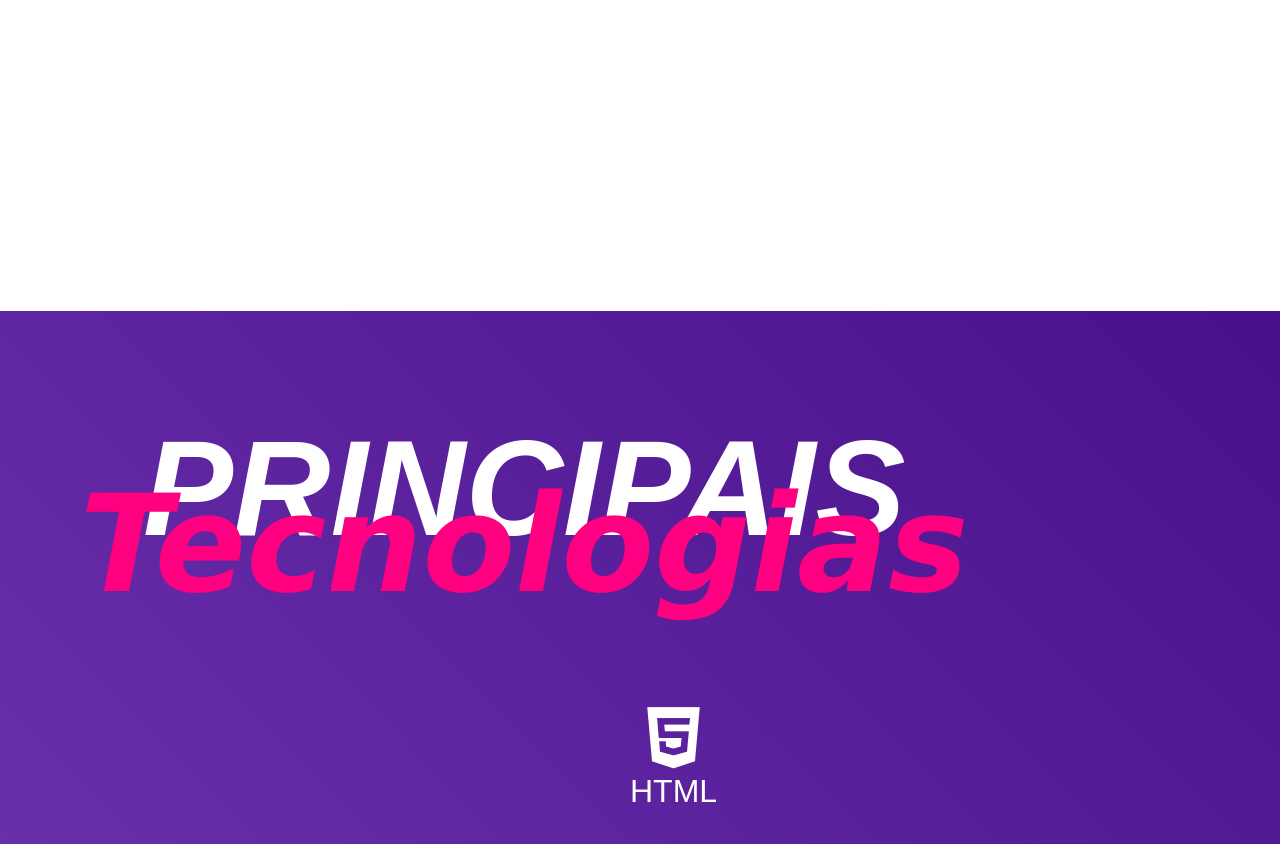
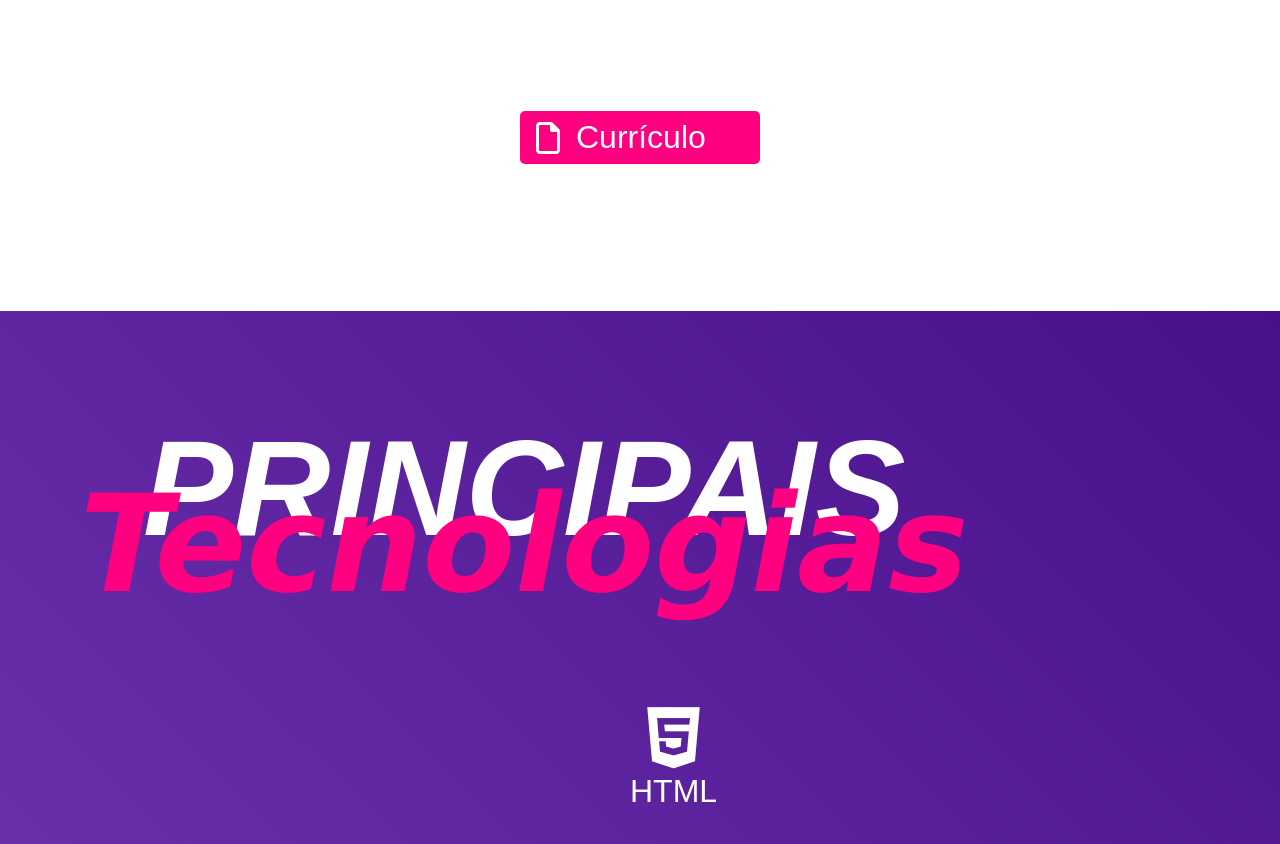
Before and after one commit to eric-vp/portfolio, a React (Create React App) app: page / in a window 1280 px wide. Shown: the part 1289-2133 px from the top of the page. Built offline with nearby package versions, Linux system fonts and the light colour scheme.

Commit message:
adicionando botao para baixar o curriculo na secao 'sobre mim'

```diff
--- a/src/components/AboutMe/AboutMe.js
+++ b/src/components/AboutMe/AboutMe.js
@@ -1,6 +1,7 @@
 import Button from '../Button/Button';
 import Title from '../Title/Title'
 import './_aboutMe.scss'
+import curriculo from './curriculo/curriculo.pdf'
 
 export default function AboutMe() {
     return (
@@ -10,11 +11,12 @@ export default function AboutMe() {
                 secondTitle={"Mim"}
             />
             <p className='aboutMe__text'>Estudante de programação, entusiasta de design e apaixonado por arte.</p>
-            {/* <Button
-                link={"https://github.com/eric-vp"}
-                icon={"fa-solid fa-download"}
+            <Button
+                link={curriculo}
+                icon={"fa-regular fa-file"}
                 text={"Currículo"}
-            /> */}
+                download={"Currículo Eric Vieira Palavro"}
+            />
         </section>
     )
 }
```
Also changed, not shown: 1 other file (tests, documents, lock files or other folders).
